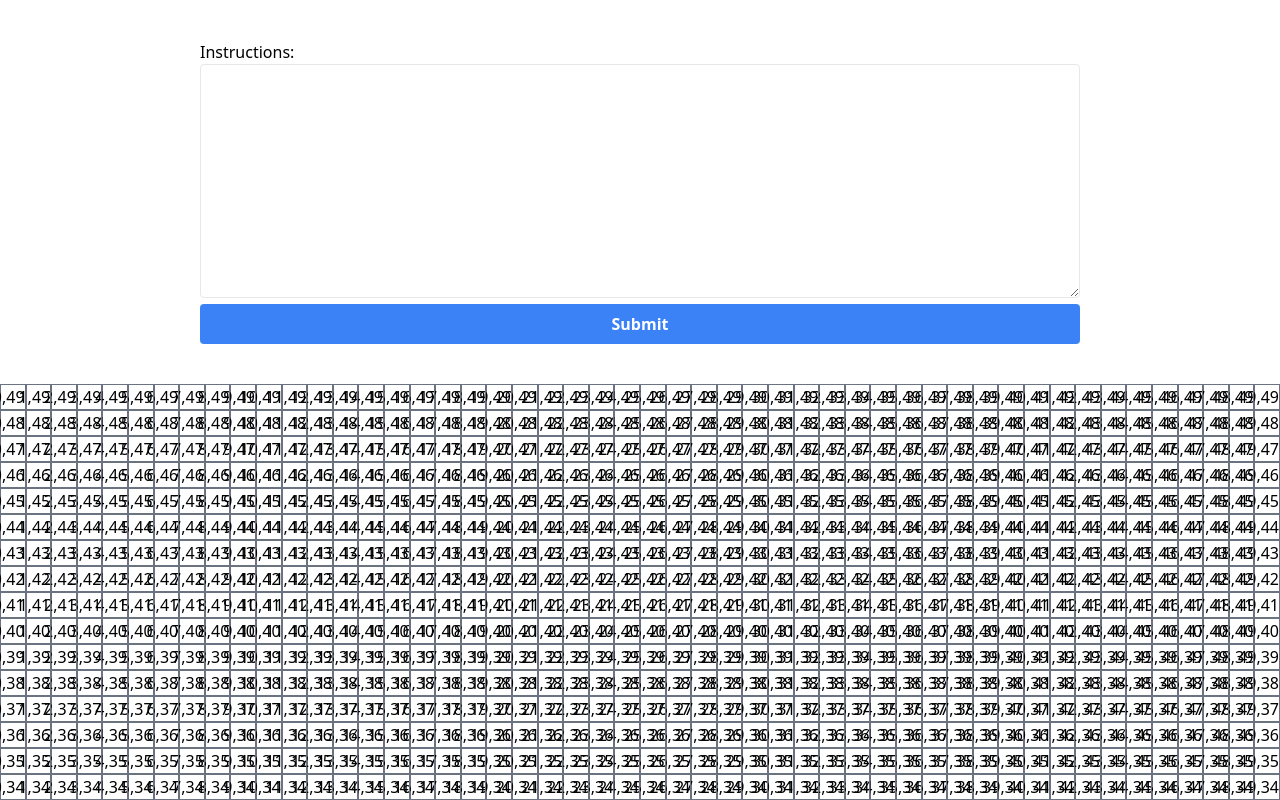
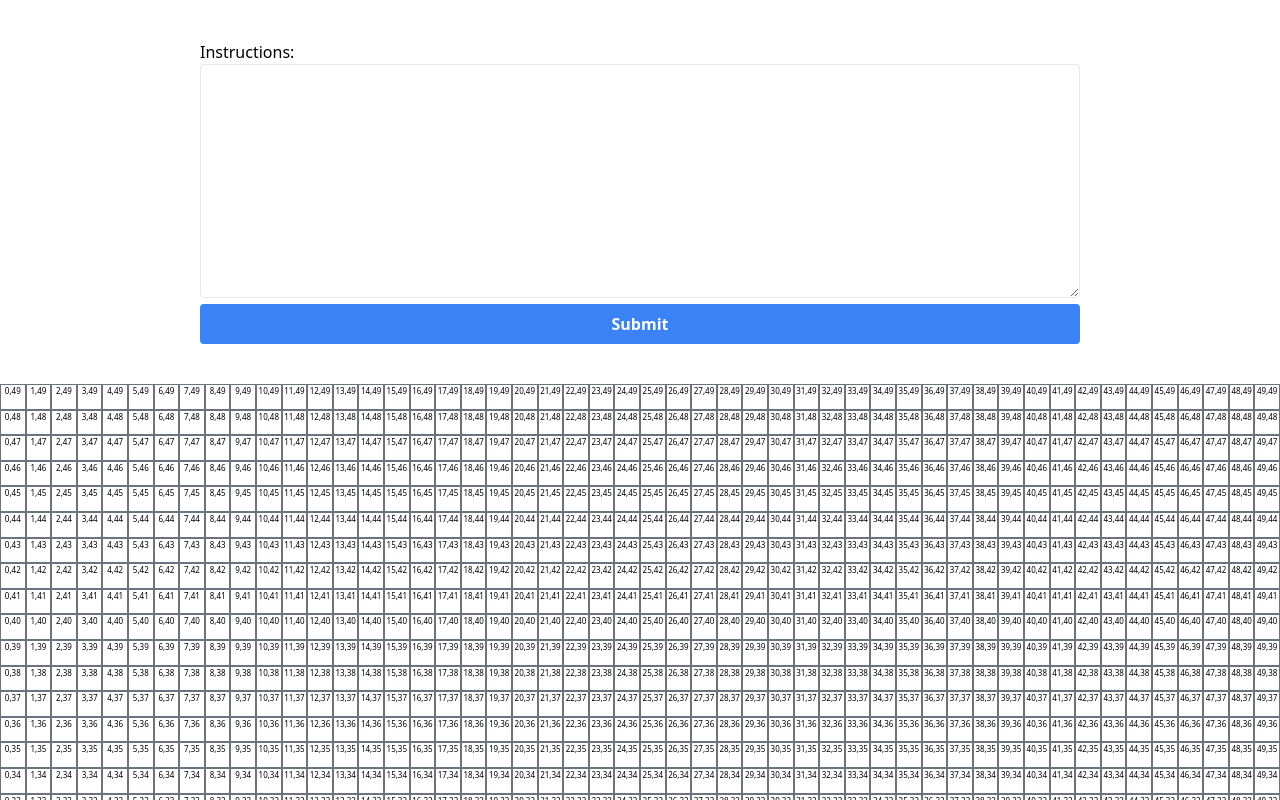
Before and after one commit to vpvnguyen/martian-robots, a React (Create React App) app: page / in a window 1280 px wide. Shown: the top 800 px of the page. Built offline with nearby package versions, Linux system fonts and the light colour scheme.

Commit message:
extend and configured new font size tiny for visualizing coordinates on the grid component

```diff
--- a/tailwind.config.js
+++ b/tailwind.config.js
@@ -2,7 +2,11 @@ module.exports = {
   purge: ["./src/**/*.{js,jsx,ts,tsx}", "./public/index.html"],
   darkMode: false, // or 'media' or 'class'
   theme: {
-    extend: {},
+    extend: {
+      fontSize: {
+        tiny: ".5rem",
+      },
+    },
   },
   variants: {
     extend: {},
```
